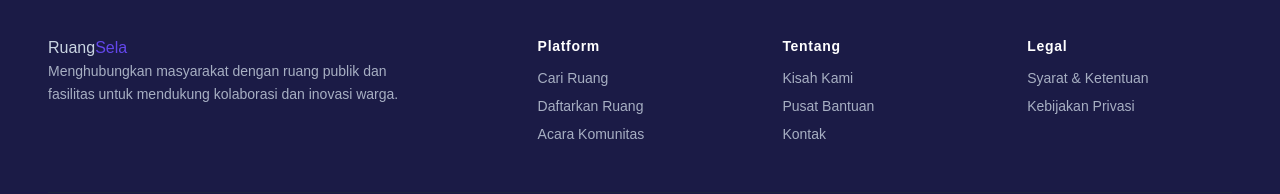
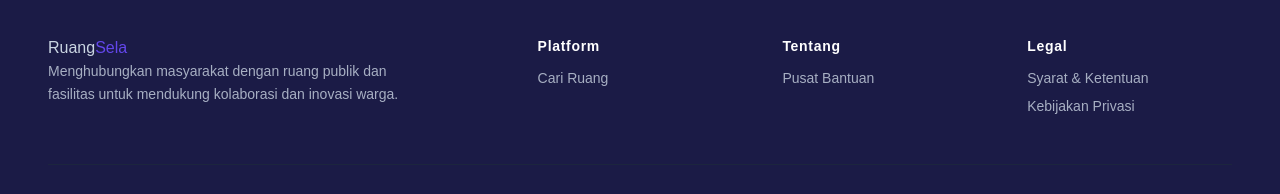
Before and after one commit to emkax/ruang-sela, a Next.js app: page / in a window 1280 px wide. Shown: the part 2405-2599 px from the top of the page. Built offline with nearby package versions, Linux system fonts and the light colour scheme.

Commit message:
feat(footer): comment out unused footer links for clarity and future reference

```diff
--- a/src/app/components/Footer.tsx
+++ b/src/app/components/Footer.tsx
@@ -31,16 +31,16 @@ const DEFAULT_COLUMNS = [
     title: "Platform",
     links: [
       { label: "Cari Ruang", href: "/cari" },
-      { label: "Daftarkan Ruang", href: "/daftar" },
-      { label: "Acara Komunitas", href: "/acara" },
+      // { label: "Daftarkan Ruang", href: "/daftar" },
+      // { label: "Acara Komunitas", href: "/acara" },
     ],
   },
   {
     title: "Tentang",
     links: [
-      { label: "Kisah Kami", href: "/tentang" },
+      // { label: "Kisah Kami", href: "/tentang" },
       { label: "Pusat Bantuan", href: "/bantuan" },
-      { label: "Kontak", href: "/kontak" },
+      // { label: "Kontak", href: "/kontak" },
     ],
   },
   {
```
